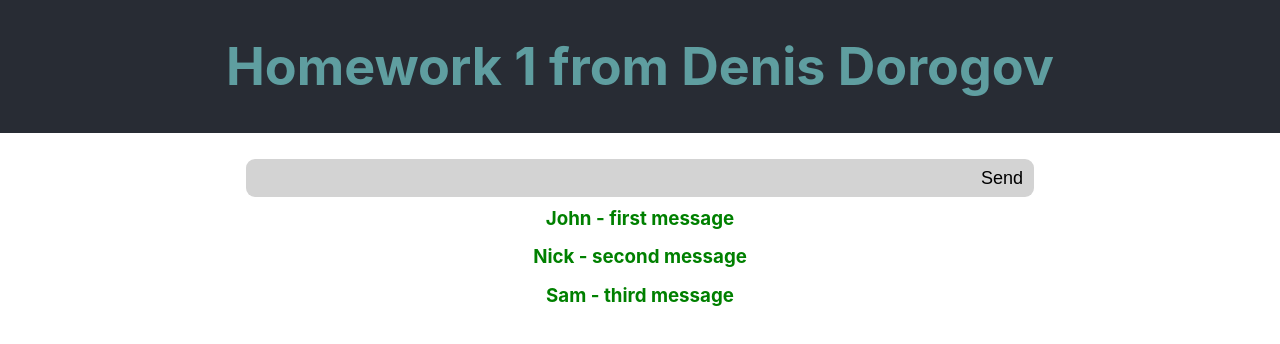
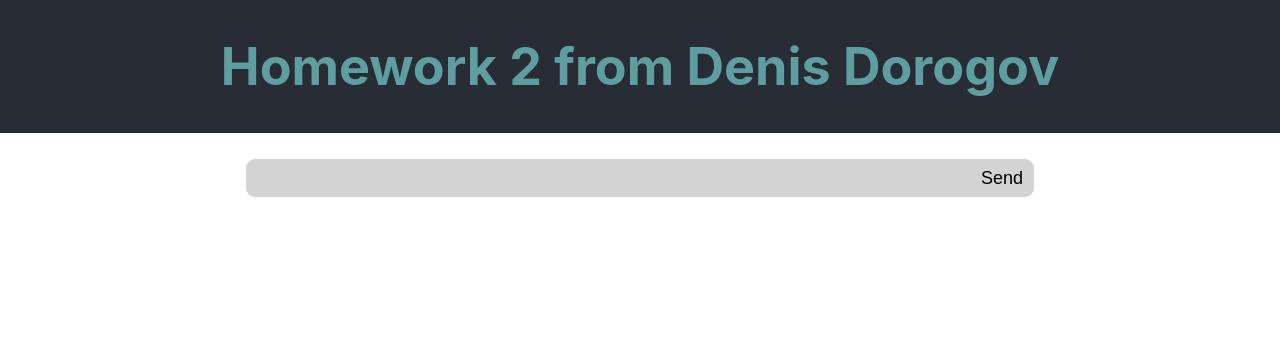
Before and after one commit to DenisDorogov/ReactJS.Base, a React (Create React App) app: page / in a window 1280 px wide. Shown: the top 344 px of the page. Built offline with nearby package versions, Linux system fonts and the light colour scheme.

Commit message:
Доделал вывод сообщений из строки ввода

```diff
--- a/src/App.js
+++ b/src/App.js
@@ -2,34 +2,19 @@ import './App.css';
 import Message from './Message';
 import { useState } from 'react';
 
-const DEFAULT_LIST = [
-  {
-    id:1,
-    author: 'John',
-    text: 'first message'
-  },
-  {
-    id:2,
-    author: 'Nick',
-    text: 'second message'
-  },
-  {
-    id:3,
-    author: 'Sam',
-    text: 'third message'
-  }
-];
 
-function App() {
-  //Долго боролся с useState. Почему-то messageList был не массивом, а объектом, включающим параметры
-  // переданные в App(), (пришлось их убрать).
-const [messageList, setMessageList] = useState(DEFAULT_LIST);
+function App({greeting}) {
+const [messageList, setMessageList] = useState([]);
 const [inputMessage, setInputMessage] = useState('');
 
 
 const addInputMessage = (event) => {
-  console.log('messageList: ', messageList);
+  event.preventDefault();
+  console.log(inputMessage);
   setMessageList([...messageList, inputMessage]);
+  setInputMessage({
+    author: '',
+    text: '',});
 }
 
 const handleChange = (event) => {
@@ -37,17 +22,15 @@ const handleChange = (event) => {
     author: 'User',
     text: event.target.value,
   });
+
 }
-
-//Не понял как передать из введённую строку по onSubmit
-//по onChange сохраняется посимвольно.... да и вообче не сохраняется.
   return (
     <div className="App" >
       <header className='App-header'>
-        <h1 className='heading'>{'Homework 1 from Denis Dorogov'}</h1>
+        <h1 className='heading'>{greeting}</h1>
       </header>
       <form onSubmit={addInputMessage}>
-        <input type='text' className='input-field' name='input-text' onChange={handleChange} />
+        <input type='text' className='input-field' name='input-text' value={inputMessage.text} onChange={handleChange} />
         <input className='input-button' type = 'submit' value=' Send ' />
       </form>
       <Message list={messageList}/>
--- a/src/Message.js
+++ b/src/Message.js
@@ -1,8 +1,8 @@
 import './Message.css';
 
-function Message(messages) {
-  // console.log(messages.list);
-  return messages.list.map((message) => <h3 className='message' key={message.id} >{message.author} - {message.text}</h3>);
+function Message({list}) {
+  return list.map((message, index) => {
+    return <div  key = {index} ><h3 className='message'>{message.author} - {message.text}</h3></div>
+  });
 }
-
 export default Message;
--- a/src/index.js
+++ b/src/index.js
@@ -4,14 +4,14 @@ import './index.css';
 import App from './App';
 import reportWebVitals from './reportWebVitals';
 
-const GREETING = 'Homework 1 from Denis Dorogov';
+const GREETING = 'Homework 2 from Denis Dorogov';
 
 
 
 
 ReactDOM.render(
   <React.StrictMode>
-    <App />
+    <App greeting={GREETING}/>
   </React.StrictMode>,
   document.getElementById('root')
 );
```
